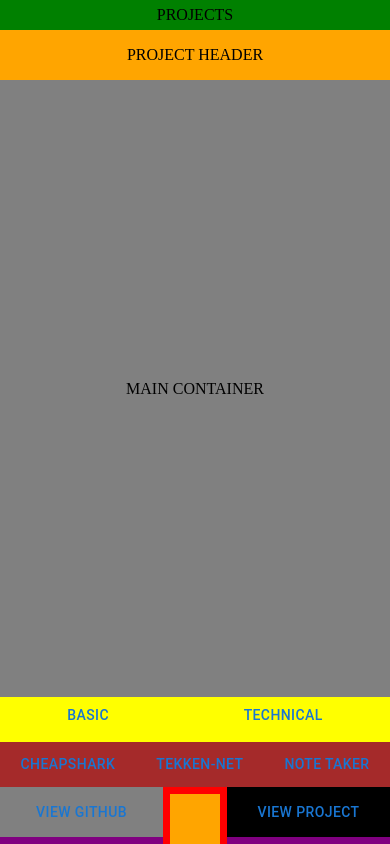
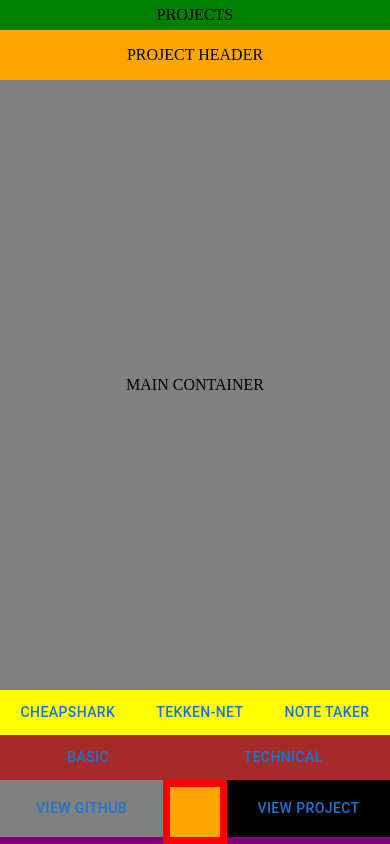
Before and after one commit to aiacuone/portfolio-v3, a Next.js app: page /projects in a window 390 px wide. Built offline with nearby package versions, Linux system fonts and the light colour scheme.

Commit message:
restored hamburger padding from bottom

```diff
--- a/components/Layout.js
+++ b/components/Layout.js
@@ -35,10 +35,10 @@ export default function Layout({ children }) {
       },
       hamburger: {
         position: 'absolute',
-        // bottom: !isPhoneLandscape && hamburgerPadding, //HEIGHT OF HAMBURGER FROM BOTTOM
-        bottom: !isPhoneLandscape && 0,
-        // right: isPhoneLandscape && hamburgerPadding, //HEIGHT OF HAMBURGER FROM RIGHT
-        right: isPhoneLandscape && 0,
+        bottom: !isPhoneLandscape && hamburgerPadding, //HEIGHT OF HAMBURGER FROM BOTTOM
+        // bottom: !isPhoneLandscape && 0,
+        right: isPhoneLandscape && hamburgerPadding, //HEIGHT OF HAMBURGER FROM RIGHT
+        // right: isPhoneLandscape && 0,
         background: 'orange',
         height: hamburgerHeight,
         width: hamburgerWidth,
--- a/pages/aboutMe.js
+++ b/pages/aboutMe.js
@@ -112,7 +112,7 @@ export default function aboutMe() {
           display: 'grid',
           gridTemplateRows: `${headerHeightLandscape}px ${secondHeaderHeightLandscape}px repeat(8,1fr)`,
           gridTemplateColumns: `100px repeat(8,1fr) ${
-            hamburger.padding + hamburger.width
+            hamburger.padding * 2 + hamburger.width
           }px`, //WIDTH OF BUTTON CONTAINER
         },
         buttonContainer: {
@@ -187,7 +187,7 @@ export default function aboutMe() {
           height: '100%',
           display: 'grid',
           gridTemplateRows: `${headerHeightPortrait}px ${secondHeaderHeightPortrait}px repeat(16,1fr) 50px ${
-            hamburger.padding + hamburger.width
+            hamburger.padding * 2 + hamburger.width
           }px`,
           gridTemplateColumns: 'repeat(10,1fr)',
         },
--- a/pages/contactMe.js
+++ b/pages/contactMe.js
@@ -88,7 +88,7 @@ export default function contactMe() {
           display: 'grid',
           gridTemplateRows: `${secondHeaderHeightPortrait}px  repeat(8,1fr)`,
           gridTemplateColumns: `80px repeat(8,1fr) ${
-            hamburger.padding + hamburger.width
+            hamburger.padding * 2 + hamburger.width
           }px`, //WIDTH OF BUTTON CONTAINER
         },
         buttonContainer: {
@@ -160,7 +160,7 @@ export default function contactMe() {
           height: '100%',
           display: 'grid',
           gridTemplateRows: `${secondHeaderHeightPortrait}px 30px repeat(16,1fr) 70px ${
-            hamburger.padding + hamburger.width
+            hamburger.padding * 2 + hamburger.width
           }px `,
           gridTemplateColumns: 'repeat(10,1fr)',
         },
--- a/pages/projects.js
+++ b/pages/projects.js
@@ -80,7 +80,7 @@ export default function projects() {
           width: '100%',
           gridTemplateRows: `${headerHeightLandscape}px ${secondHeaderHeightLandscape}px repeat(8,1fr)`,
           gridTemplateColumns: `120px repeat(8,1fr) ${
-            hamburger.width + hamburger.padding
+            hamburger.width + hamburger.padding * 2
           }px`, //WIDTH OF BUTTONS CONTAINER
         },
         buttonContainer: {
@@ -160,14 +160,14 @@ export default function projects() {
           width: '100%',
           gridTemplateColumns: 'repeat(10,1fr)',
           gridTemplateRows: `${headerHeightPortrait}px ${secondHeaderHeightPortrait}px repeat(10,1fr) 45px 45px 45px ${
-            hamburger.padding + hamburger.height
+            hamburger.padding * 2 + hamburger.height
           }px`,
         },
         header: { gridArea: '1/1/2/11' },
         projectHeader: { gridArea: '2/1/3/11', background: 'orange' },
         mainContainer: { gridArea: '3/1/14/11', background: 'grey' },
-        detailsButtons: { gridArea: '14/1/15/11', background: 'yellow' },
-        projectButtons: { gridArea: '15/1/16/11', background: 'brown' },
+        projectButtons: { gridArea: '14/1/15/11', background: 'yellow' },
+        detailsButtons: { gridArea: '15/1/16/11', background: 'brown' },
         hamburgerGap: { gridArea: '16/1/17/11', background: 'blue' },
         github: {
           gridArea: '1/1/2/2',
@@ -221,7 +221,7 @@ export default function projects() {
           <Grid className={classes.projectButtons} container>
             <ProjectButtons />
           </Grid>
-          <Grid className={classes.detailsButtons}>
+          <Grid className={classes.detailsButtons} container>
             <DetailButtons />
           </Grid>
           <Grid
--- a/pages/skills.js
+++ b/pages/skills.js
@@ -107,7 +107,7 @@ export default function skills() {
           display: 'grid',
           gridTemplateRows: `${headerHeightLandscape}px ${secondHeaderHeightLandscape}px repeat(8,1fr)`,
           gridTemplateColumns: `repeat(9,1fr) ${
-            hamburger.padding + hamburger.width
+            hamburger.padding * 2 + hamburger.width
           }px`,
         },
         header: {
@@ -177,7 +177,7 @@ export default function skills() {
           height: '100%',
           display: 'grid',
           gridTemplateRows: `${headerHeightPortrait}px ${secondHeaderHeightPortrait}px repeat(16,1fr) 110px ${
-            hamburger.padding + hamburger.width
+            hamburger.padding * 2 + hamburger.width
           }px`,
           gridTemplateColumns: 'repeat(10,1fr)',
         },
```
Also changed, not shown: 1 other file (tests, documents, lock files or other folders).
